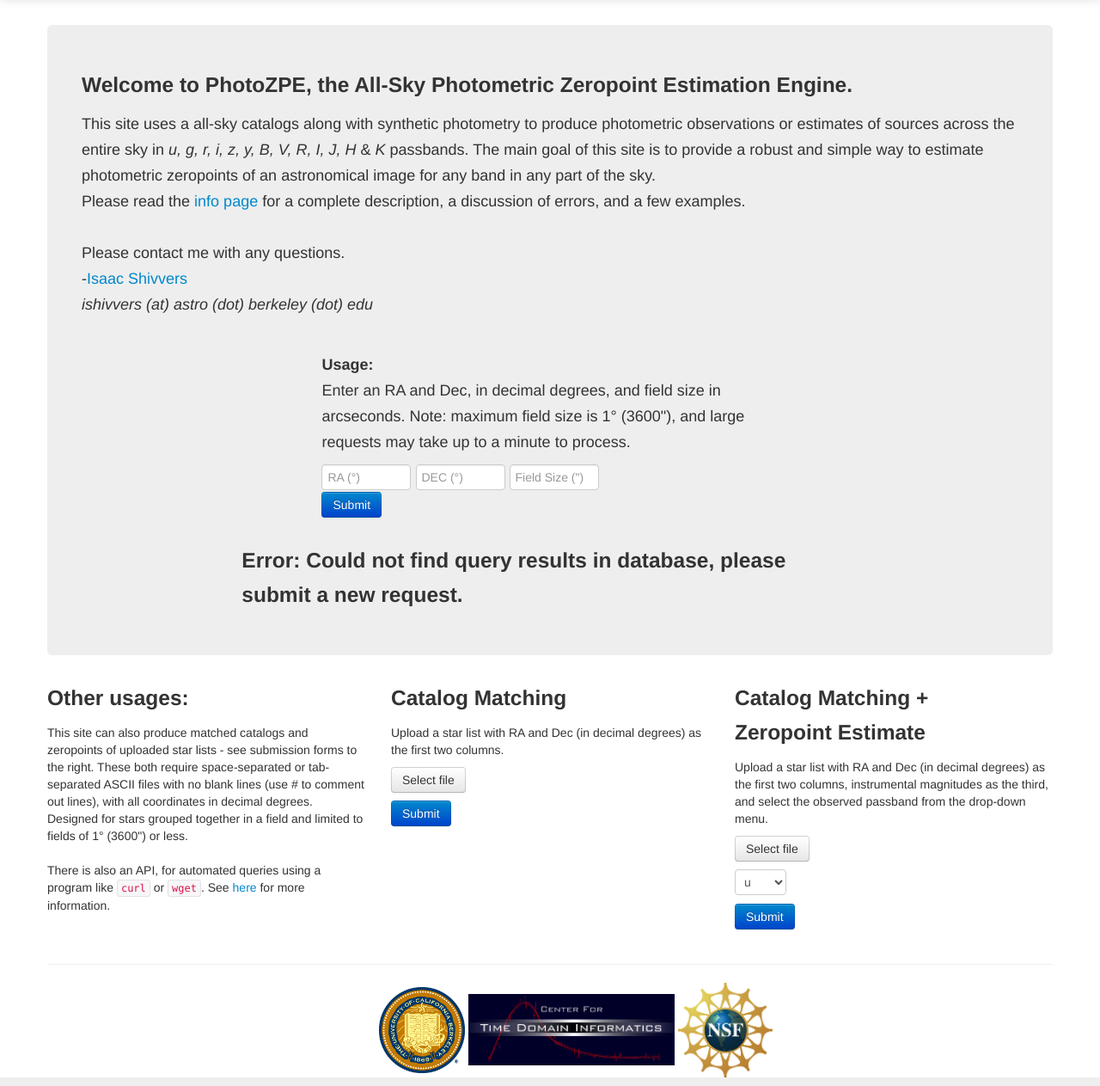
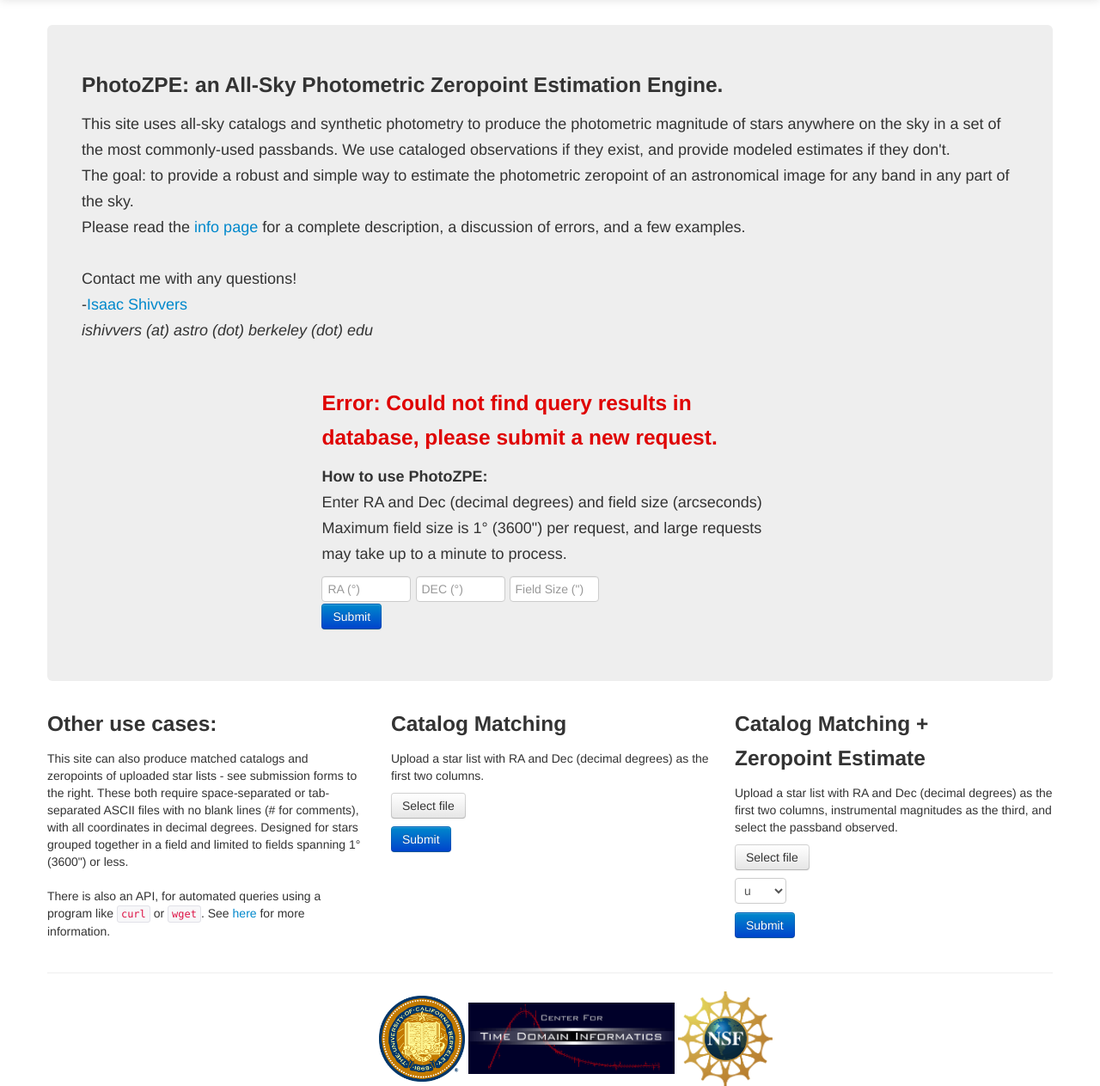
Before and after one commit to ishivvers/photometry_zp_server_web, a Flask app: page /upload in a window 1280 px wide. Shown: the part 51-1314 px from the top of the page at 86% size. Run offline with Flask 2, Linux system fonts and the light colour scheme; the visitor is signed in with stand-in values (Sample User, id 1); parts of the project's set-up code (start-up, migrations or seed data) failed here and were passed over; some libraries are stand-ins or nearby versions.

Commit message:
Changed some wording on the site, and minor updates in the way things look. Finalized the new method for getting WCS, and made sure that rollovers are handled correctly in both the catalog and in the image display.

```diff
--- a/PhotoZPE/templates/base.html
+++ b/PhotoZPE/templates/base.html
@@ -8,7 +8,7 @@
 <html>
     <head>
     <meta charset="utf-8">
-    <title>All-Sky Photometry Server</title>
+    <title>PhotoZPE</title>
     <meta name="viewport" content="width=device-width, initial-scale=1.0">
     <meta name="description" content="A multi-band photometric estimate server with all-sky coverage.">
     <meta name="author" content="Isaac Shivvers">
--- a/PhotoZPE/templates/upload.html
+++ b/PhotoZPE/templates/upload.html
@@ -7,27 +7,36 @@
   <div class="row-fluid">
 	<div class="span12">
       <div class="hero-unit">
-		<h3>Welcome to PhotoZPE, the All-Sky Photometric Zeropoint Estimation Engine.</h3>
-		<p> This site uses a all-sky catalogs along with synthetic photometry
-			to produce photometric observations or estimates of sources across the entire sky
-			in <i>u, g, r, i, z, y, B, V, R, I, J, H</i> &amp; <i>K</i> passbands. The main
-			goal of this site is to provide a robust and simple way to estimate photometric
-			zeropoints of an astronomical image for any band in any part of the sky.<br>
+		<h3>PhotoZPE: an All-Sky Photometric Zeropoint Estimation Engine.</h3>
+		<p> This site uses all-sky catalogs and synthetic photometry
+			to produce the photometric magnitude of stars anywhere on the sky in a set
+			of the most commonly-used passbands. We use cataloged observations if they exist,
+			and provide modeled estimates if they don't. <br>
+			The goal: to provide a robust and simple way to estimate the photometric
+			zeropoint of an astronomical image for any band in any part of the sky.<br>
 			Please read the <a href="{{ url_for('show_info') }}">info page</a> for
 			a complete description, a discussion of errors,	and a few examples. <br><br>
 
-			Please contact me with any questions.<br>
+			Contact me with any questions!<br>
 			-<a target="_blank" href="http://astro.berkeley.edu/~ishivvers/">Isaac Shivvers</a> <br>
 			 <i>ishivvers (at) astro (dot) berkeley (dot) edu</i>
 			</p><br>
 
+			{% if feedback %}
+			<div class="row-fluid">
+		      <div class="span6 offset3">
+			    <h3 style="color:#DF0101"> {{ feedback }} </h3>
+			  </div><!--/span-->
+			</div><!--/row-->
+			{% endif %}
+
 			{% if not mode %}
 			{# only show this request box if we haven't already put in a request below #}
 			<div class="row-fluid">
-				<div class="span6 offset3">
-				<strong>Usage:</strong>
-				<p>Enter an RA and Dec, in decimal degrees, and field size
-					in arcseconds. Note: maximum field size is 1&deg; (3600"), and
+			  <div class="span6 offset3">
+				<strong>How to use PhotoZPE:</strong>
+				<p>Enter RA and Dec (decimal degrees) and field size (arcseconds)
+					Maximum field size is 1&deg; (3600") per request, and
 					large requests may take up to a minute to process.</p>
 				<form class="form-inline" method="POST">
 				  <input type="text" name="RA" class="input-small" placeholder="RA (&deg;)">
@@ -36,16 +45,16 @@
 				  <input type="hidden" name="mode" value="1">
 				  <br><input type="submit" class="btn btn-primary" value="Submit"/>
 				</form>
-				</div><!--/span-->
+			  </div><!--/span-->
 			</div><!--/row-->
 			{% endif %}
 
 			{% if mode %}
 			{# ask for confirmation if a file was uploaded #}
 			<div class="row-fluid">
-		      <div class="span8 offset2">
+		      <div class="span6 offset3">
 				<hr>
-				  <p>Verify that the file uploaded correctly and click Continue.<br></p>
+				  <p>Please verify that the file uploaded correctly and click Continue.<br></p>
 				  <table class="table table-condensed">
 				    <tr><td><b>RA</b></td>
 					<td><b>DEC</b></td>
@@ -67,32 +76,24 @@
 			  </div><!--/row-->
 			  {% endif %}
 
-		      {% if feedback %}
-			<div class="row-fluid">
-		      <div class="span8 offset2">
-			    <h3> {{ feedback }} </h3>
-				</div><!--/span-->
-			  </div><!--/row-->
-			  {% endif %}
-
 	    </div><!--/hero-->
   	  </div><!--/span-->
 	</div><!--/row-->
 	<div class="row-fluid">
 		<div class="span4">
-			<h3>Other usages:</h3>
+			<h3>Other use cases:</h3>
 			<p>This site can also produce matched catalogs and zeropoints of uploaded star lists - see
 				submission forms to the right.  These both require space-separated or tab-separated
-				ASCII files with no blank lines (use # to comment out lines), with all coordinates in
+				ASCII files with no blank lines (# for comments), with all coordinates in
 				decimal degrees. Designed for stars grouped together in a field and limited to fields
-				of 1&deg; (3600") or less.
+				spanning 1&deg; (3600") or less.
 				<br><br>
 			   There is also an API, for automated queries using a program like <code>curl</code> or <code>wget</code>.
 			    See <a href="{{ url_for('show_info') }}#api" >here</a> for more information.
 		</div><!--/span-->
 		<div class="span4">
 			<h3>Catalog Matching</h3>
-			<p>Upload a star list with RA and Dec (in decimal degrees) as the first two columns.</p>
+			<p>Upload a star list with RA and Dec (decimal degrees) as the first two columns.</p>
 			<form action="upload" method="POST" enctype="multipart/form-data">
 			<div class="fileupload fileupload-new" data-provides="fileupload">
 			  <span class="btn btn-file"><span class="fileupload-new">Select file</span>
@@ -106,9 +107,8 @@
 		</div><!--/span-->
 		<div class="span4">
 			<h3>Catalog Matching + <br>Zeropoint Estimate</h3>
-			<p>Upload a star list with RA and Dec (in decimal degrees) as the first two columns,
-				instrumental magnitudes as the third, and select the
-				observed passband from the drop-down menu.</p>
+			<p>Upload a star list with RA and Dec (decimal degrees) as the first two columns,
+				instrumental magnitudes as the third, and select the passband observed.</p>
 			<form action="upload" method="POST" enctype="multipart/form-data">
 	    	  <div class="fileupload fileupload-new" data-provides="fileupload">
 			    <span class="btn btn-file"><span class="fileupload-new">Select file</span>
--- a/PhotoZPE/views.py
+++ b/PhotoZPE/views.py
@@ -14,8 +14,8 @@ from my_code import get_SEDs as gs
 
 '''
 TO DO:
- - implement changes from results mode 1 in refresh
-   and in all other modes
+ - get RA, Dec == 0.  -> 0.00001
+ - make sure that requests that span that bridge work
 '''
 
 
@@ -569,6 +569,11 @@ def coords_to_offsets( ra, dec, field_size, coords, sid=None ):
     coords = np.array(coords)
     # convert field_size from arcseconds to arcminutes
     f_s = field_size/60.
+    # DSS image servers break if given exactly RA=0 or Dec=0
+    if ra == 0:
+        ra = 0.000001
+    if dec == 0:
+        ra = 0.000001
 
     if sid == None:
         # write out the coordinates to a temporary file
@@ -579,8 +584,8 @@ def coords_to_offsets( ra, dec, field_size, coords, sid=None ):
         # get the fits file to pull out the header info
         fitsfile = app.root_path + '/tmp/' + tmp_id + '.fits'
         #fitsfile = 'tmp/'+tmp_id+'.fits'
-        res = Popen( 'wget "http://archive.stsci.edu/cgi-bin/dss_search?v=3&r={}&d={}'.format( ra, dec )+\
-                      '&h={}&w={}&f=fits&c=none&fov=NONE&e=J2000" -O '.format( f_s, f_s ) + fitsfile, shell=True )
+        res = Popen( 'wget "http://archive.stsci.edu/cgi-bin/dss_search?v=3&r={:.8f}&d={:.8f}'.format( ra, dec )+\
+                      '&h={:.8f}&w={:.8f}&f=fits&c=none&fov=NONE&e=J2000" -O '.format( f_s, f_s ) + fitsfile, shell=True )
         res.communicate() # to block until downlaod is done
     else:
         coordsfile = app.root_path + '/tmp/' + sid + '_coords.txt'
@@ -588,16 +593,22 @@ def coords_to_offsets( ra, dec, field_size, coords, sid=None ):
         # if we've already saved this image, just use the loaded one
         if not os.path.exists(coordsfile) or not os.path.exists(fitsfile):
             np.savetxt( coordsfile, coords )
-            res = Popen( 'wget "http://archive.stsci.edu/cgi-bin/dss_search?v=3&r={}&d={}'.format( ra, dec )+\
-                          '&h={}&w={}&f=fits&c=none&fov=NONE&e=J2000" -O '.format( f_s, f_s ) + fitsfile, shell=True )
+            res = Popen( 'wget "http://archive.stsci.edu/cgi-bin/dss_search?v=3&r={:.8f}&d={:.8f}'.format( ra, dec )+\
+                          '&h={:.8f}&w={:.8f}&f=fits&c=none&fov=NONE&e=J2000" -O '.format( f_s, f_s ) + fitsfile, shell=True )
             res.communicate() # to block until downlaod is done
     # get image pixel size
-    header = pyfits.open( fitsfile )[0].header
+    try:
+        header = pyfits.open( fitsfile )[0].header
+    except:
+        raise IOError('Error grabbing fits file from DSS')
     xsize = header['NAXIS1']
     ysize = header['NAXIS2']
+    #import pdb; pdb.set_trace()
     # use sky2xy to get final coordinates
     res = Popen( 'sky2xy '+fitsfile+' @'+coordsfile, stderr=PIPE, stdout=PIPE, shell=True )
     o,e = res.communicate()
+    if e or not o:
+        raise IOError('Error trying to run sky2xy')
     # parse the output to get the actual pixel values
     offsets = []
     for line in o.split('\n'):
```
Also changed, not shown: PhotoZPE/templates/results12.html (+9 -11 lines), PhotoZPE/templates/results3.html (+12 -14 lines), PhotoZPE/templates/results_base.html (+10 -3 lines).
